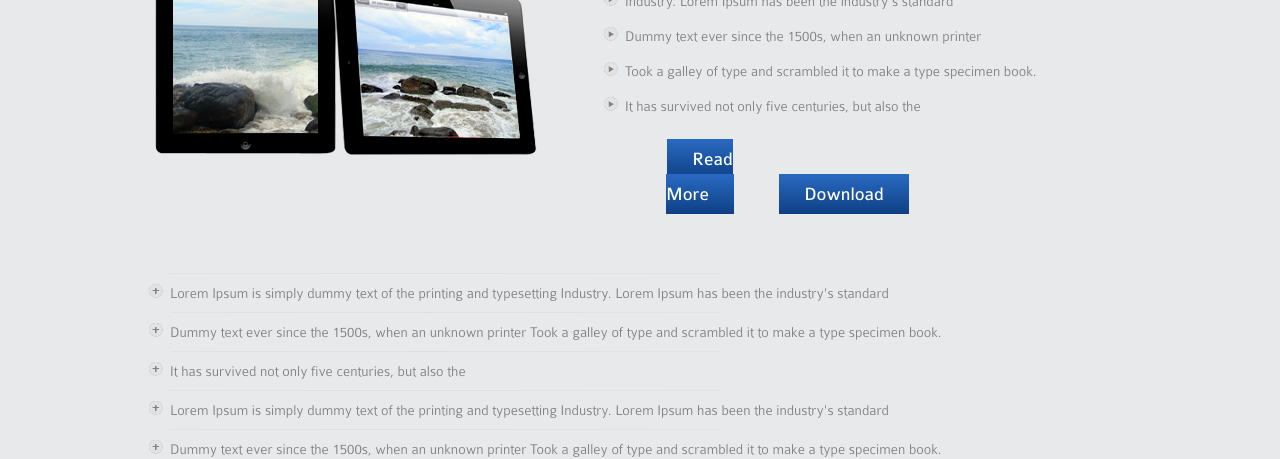
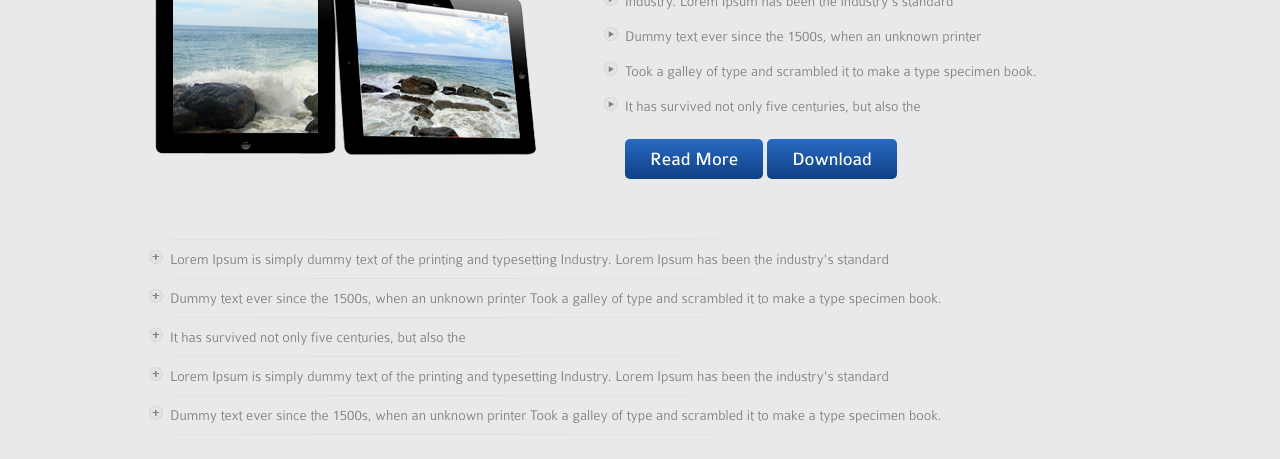
Before and after one commit to Darknel/Darknel.github.io, a plain HTML site: page index.html in a window 1280 px wide. Shown: the part 1140-1599 px from the top of the page. Drawn offline with Linux system fonts and the light colour scheme.

Commit message:
Update css

```diff
--- a/css/index-style.css
+++ b/css/index-style.css
@@ -601,12 +601,7 @@ body {
 	}
 
 		.content__info__button {
-			margin: 0 0 0 10px;
 			display: inline-block;
-			width: 130px;
-			height: 34px;
-			text-align: center;
-			vertical-align: center;
 		}
 
 		.content__info__button a{
@@ -618,6 +613,7 @@ body {
 			font-size: 19px; /* Приближение из-за подстановки шрифтов */
 			font-weight: 400;
 			line-height: 35px; /* Приближение из-за подстановки шрифтов */
+			border-radius: 5px;
 			background: #296ac2;
 			background: -moz-linear-gradient(top, #296ac2 0%, #0f4085 100%);
 			background: -webkit-linear-gradient(top, #296ac2 0%,#0f4085 100%);
```
